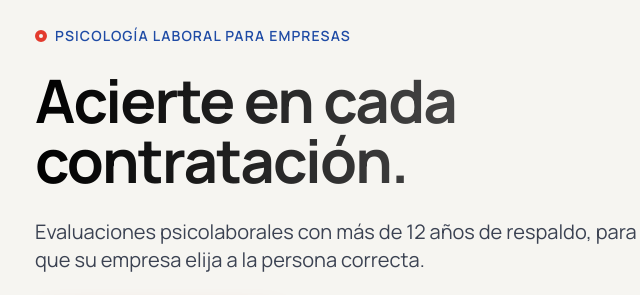
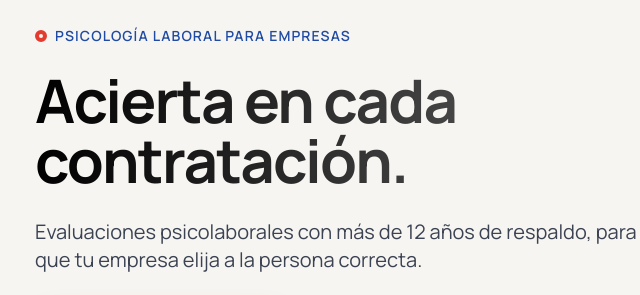
Before and after one commit to Fleepx/Acierto-Laboral, a plain HTML site: page index.html in a window 1280 px wide. Shown: the part 150-445 px from the top of the page, 29-669 px from the left. Drawn offline with nearby package versions, Linux system fonts and the light colour scheme.

Commit message:
Use informal voice in hero headline

```diff
--- a/index.html
+++ b/index.html
@@ -69,8 +69,8 @@
       <div class="container hero-grid">
         <div class="hero-copy">
           <p class="eyebrow reveal">Psicología laboral para empresas</p>
-          <h1 class="hero-title reveal">Acierte en cada <br>contratación.</h1>
-          <p class="hero-sub reveal">Evaluaciones psicolaborales con más de 12 años de respaldo, para que su empresa elija a la persona correcta.</p>
+          <h1 class="hero-title reveal">Acierta en cada <br>contratación.</h1>
+          <p class="hero-sub reveal">Evaluaciones psicolaborales con más de 12 años de respaldo, para que tu empresa elija a la persona correcta.</p>
           <div class="hero-actions reveal">
             <a class="btn btn-primary" href="#contacto">Solicitar una evaluación <i class="ph ph-arrow-right" aria-hidden="true"></i></a>
             <a class="link-quiet" href="tel:+56225895642"><i class="ph ph-phone" aria-hidden="true"></i> 2 2589 5642</a>
```
